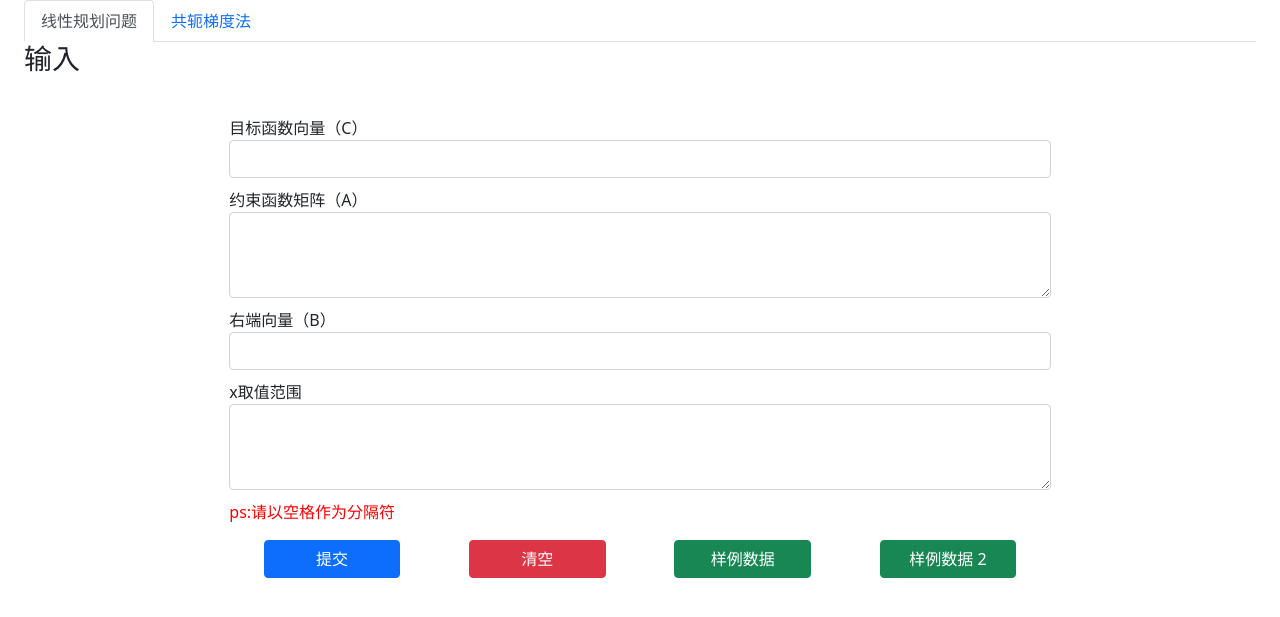
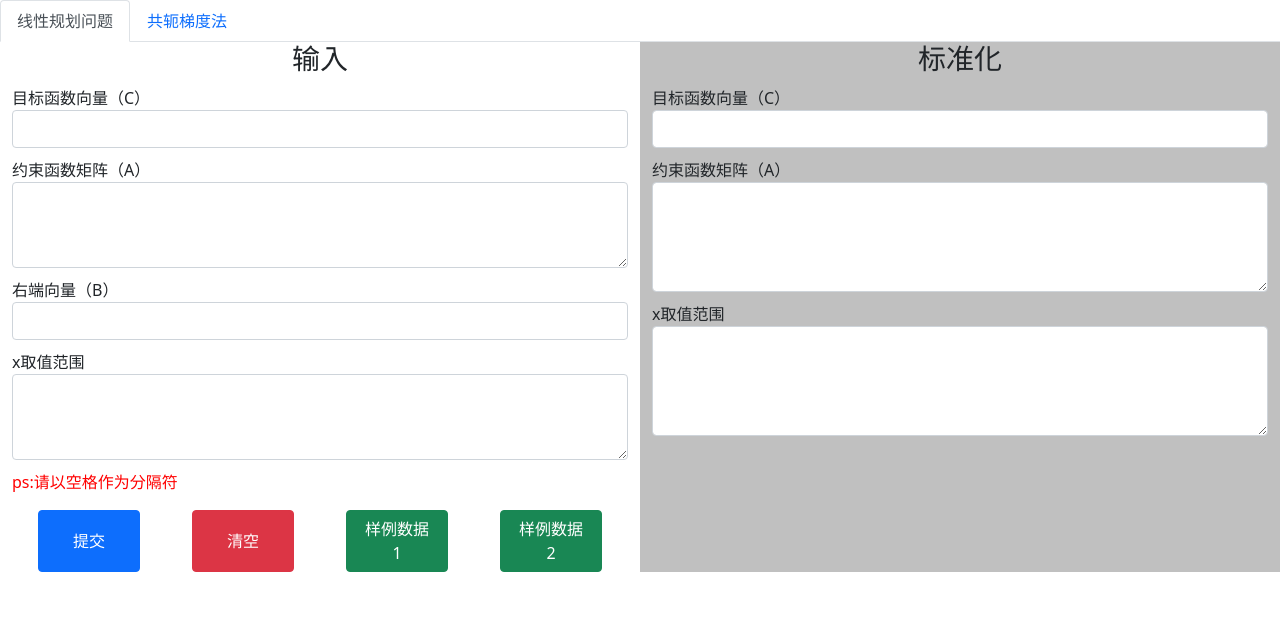
Before and after one commit to a379300239/code_LP_CDM, a Django app: page / in a window 1280 px wide. Shown: the top 617 px of the page. Run offline with Django 4.2, Linux system fonts and the light colour scheme; some libraries are stand-ins or nearby versions.

Commit message:
'v2.0_全部完成'

```diff
--- a/bp_cdm/lp/views.py
+++ b/bp_cdm/lp/views.py
@@ -2,7 +2,7 @@ from django.shortcuts import render
 from django.http import HttpResponse,JsonResponse
 from django.shortcuts import render
 import time
-from lpSolve.lpSolve import startLp
+from lpSolve.lpSolve import startLp,getStd
 
 def lp(request):
     return render(request,'lp.html')
@@ -18,8 +18,11 @@ def submitLp(request):
     # 调用方法，得到最终结果
     ans = startLp(data)
 
+    stdData = getStd(data)
+
     ansj={
-        'data':ans
+        'data':ans,
+        'stdData':stdData,
     }
 
     return JsonResponse(ansj)
--- a/bp_cdm/static/css/custom.css
+++ b/bp_cdm/static/css/custom.css
@@ -17,3 +17,7 @@
     flex-direction: column ;
     align-items: center;
 }
+
+.greyBg{
+    background-color: silver;
+}
--- a/bp_cdm/templates/dcm.html
+++ b/bp_cdm/templates/dcm.html
@@ -33,8 +33,9 @@
                         </li>
                     </ul>
                 </div>
+            </div>
+        </div>
     </div>
-
 
     <script src="static/js/jquery.js"></script>
     <script src="static/js/vue.min.js"></script>
--- a/bp_cdm/templates/lp.html
+++ b/bp_cdm/templates/lp.html
@@ -20,9 +20,9 @@
       </style>
 
    </head>
+
    <body>
-    <div class="container-fluid">
-        <div class="row m-auto">
+
     <div class="col-md-12">
         <div class="tabbable" id="tabs-528553">
             <ul class="nav nav-tabs">
@@ -35,11 +35,16 @@
             </ul>
         </div>
 
-                <h3>输入</h3>
+    <div class="container-fluid">
 
+
+        <div class="row">
+            <div class="col-md-12" id="form_input">
+                <div class="row">
                     <!-- 线性规划问题输入 -->
-                <div class="ztCenter topDis-m" id="form_input">
-                    <form class="col-md-8">
+                    <div class="col-md-6">
+                        <h3 class="ztCenter">输入</h3>
+                        <form class="col-md-12">
 
                             <!-- 输入目标函数 -->
                             <div class="form-group topDis-s" >
@@ -81,7 +86,8 @@
 
                         </form>
 
-                    <div style="display: flex;justify-content: space-around;" class="col-md-8">
+                        <!-- 按钮域 -->
+                        <div style="display: flex;justify-content: space-around;" class="col-md-12">
                             <button class="btn btn-primary col-md-2" @click="submitLp">
                                 提交
                             </button>
@@ -91,7 +97,7 @@
                             </button>
 
                             <button class="btn btn-success	col-md-2"  @click="showExample">
-                            样例数据
+                                样例数据 1
                             </button>
 
                             <button class="btn btn-success	col-md-2"  @click="showExample2">
@@ -100,8 +106,44 @@
                         </div>
                     </div>
 
+                    <div class="col-md-6 greyBg">
+                        <h3 class="ztCenter">标准化</h3>
+                        <form class="col-md-12">
+
+                            <!-- 目标函数 -->
+                            <div class="form-group topDis-s" >
+                                <label >
+                                    目标函数向量（C）
+                                </label>
+                                <input  v-model="stdData.F" type="text" class="form-control"/>
+                            </div>
+
+                            <!-- 约束函数矩阵 -->
+                            <div class="form-group topDis-s">
+                                <label >
+                                    约束函数矩阵（A）
+                                </label>
+                                <textarea v-model="stdData.A" class="form-control" rows="4"></textarea>
+                            </div>
+
+
+                            <!-- 输入x取值范围 -->
+                            <div class="form-group topDis-s">
+                                <label >
+                                    x取值范围
+                                </label>
+                                <textarea v-model="stdData.xRange" class="form-control" rows="4"></textarea>
+                            </div>
+
+                        </form>
+                    </div>
+                </div>
+            </div>
+        </div>
+    </div>
+
         <!-- 结果展示 -->
-                <div id="ans_show" >
+        <div id="ans_show"  class="container-fluid">
             <!-- 未计算，无任何显示 -->
 
             <!-- 计算中 -->
@@ -152,13 +194,6 @@
             </div>
 
         </div>
-
-            </div>
-        </div>
-        <div class="row">
-            <div class="col-md-12">
-            </div>
-        </div>
     </div>
 
 
@@ -190,6 +225,7 @@
                     xRange:'[0,e)\n[0,e)\n[0,e)\n[0,e)',
                     B:'2 1 2'
                 },
+                stdData:''
             },
             watch:{
             },
@@ -197,13 +233,20 @@
                 submitLp:function(){
                     ansShow.cmpStatue = 1;
 
-                    // 发送数据
+                    // 计算数据
                     this.$http.post('/submitLp',this.data,{emulateJSON:true}).then(function(res){
 
-                        console.log(res.bodyText);
-                        ans = JSON.parse(res.bodyText)
+                        ans = JSON.parse(res.bodyText);
+
+                        // 标准化结果
+                        this.stdData = ans.stdData;
+
+                        // 回归结果
                         ansShow.ans = ans.data;
+
+                        // 改变状态
                         ansShow.cmpStatue = 2;
+
                     },function(res){
                     });
 
```
Also changed, not shown: bp_cdm/lpSolve/lpSolve.py (+43 -9 lines), 1 other file. Lines whose indentation alone changed are shown as unchanged.
